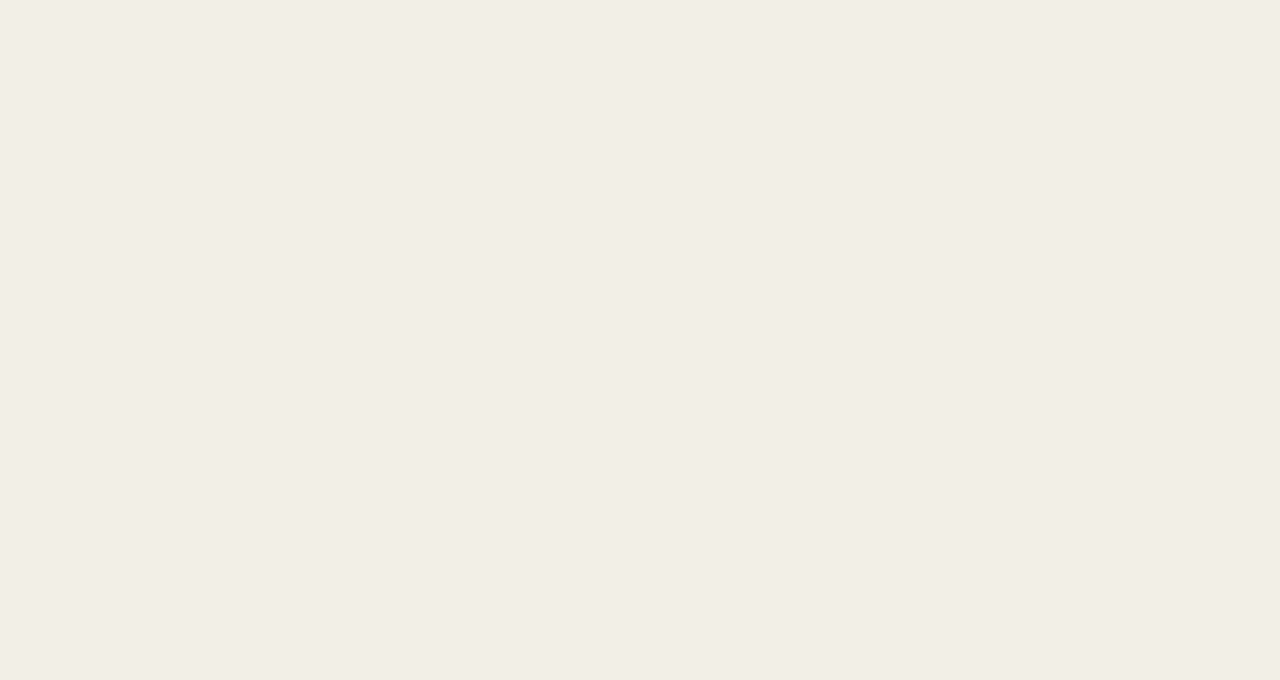
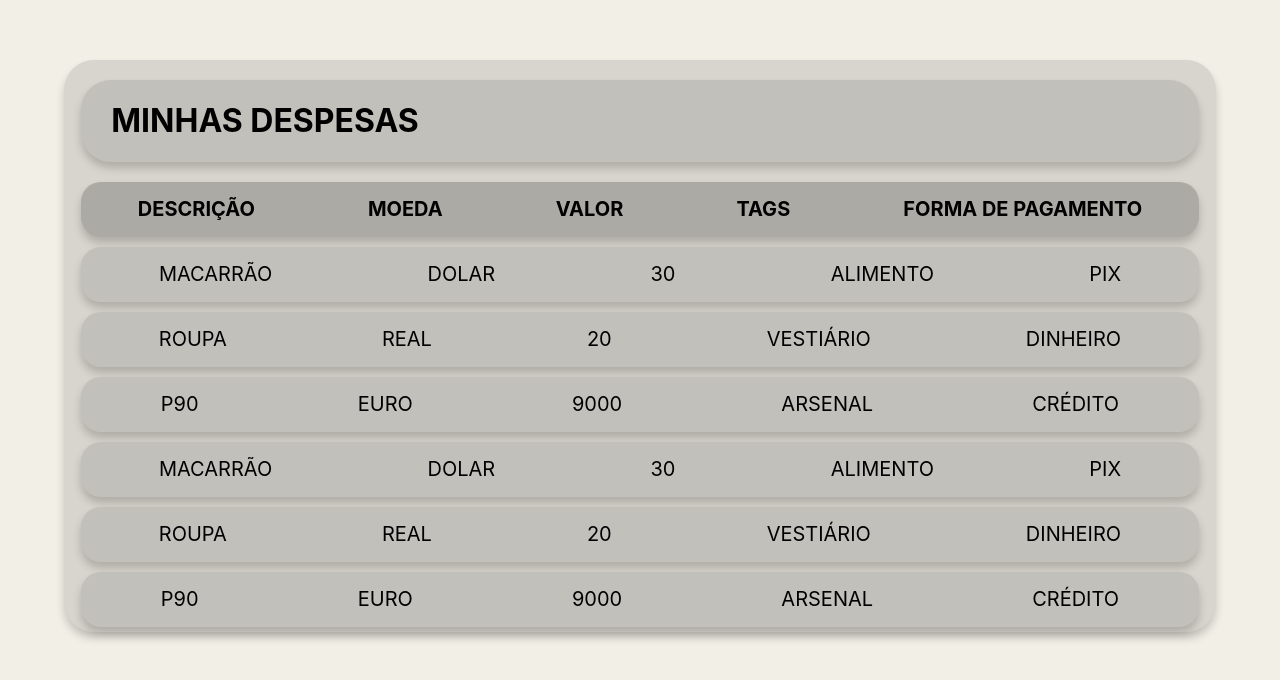
Before and after one commit to rcmertz/e-wallet, a React (Create React App) app: page /wallet in a window 1280 px wide. Before the commit this address had no page. Shown: the top 680 px of the page. Built offline with nearby package versions, Linux system fonts and the light colour scheme.

Commit message:
list iniciada

```diff
--- a/src/App.jsx
+++ b/src/App.jsx
@@ -8,7 +8,8 @@ function App() {
   return (
     <BrowserRouter>
       <Routes>
-        <Route path='/' element={<Expense />} />
+        <Route path='/' element={<Login />} />
+        <Route path='/wallet' element={<Expense />} />
       </Routes>
     </BrowserRouter>
   );
--- a/src/components/expense/Expense.css
+++ b/src/components/expense/Expense.css
@@ -7,29 +7,73 @@
     width: 100%;
     background:#F2EFE6;
 }
-.expense-action{
+.expense-list-card{
     display: flex;
-    flex-direction: row;
+    flex-direction: column;
     align-items: center;
     justify-content: center;
-    height: 100%;
-    width: 100%;
+    height: 20%;
+    width: 90%;
     background: #D8D5CE;
+    margin: 60px;
+    border-radius: 30px;
+    box-shadow: 0px 6px 9px rgba(0, 0, 0, 0.19);
 }
-.actTitulo{
-    width: 90%;
+
+.expense-list-title{
+    background: #C2C0BB;
+    width: 97%;
+    margin: 20px;
+    border-radius: 30px;
+    box-shadow: 0px 6px 9px rgba(0, 0, 0, 0.19);
 }
-.actAction{
-    width: 10%;
+
+.expense-list-title > h1 {
+    font-weight: bolder;
+    margin-left: 30px;
 }
-.box{
+
+.exp-table{
+    width: 97%;
     display: flex;
-    flex-direction: row;
-    justify-content: center;
+    flex-direction: column;
+    justify-content: space-around;
     align-items: center;
 }
-.item{
+
+.exp-table-header{
+    width: 100%;
+    height: 55px;
+    background: #ACAAA4;
     display: flex;
-    width: 50%;
-    height: 70px;
+    justify-content: space-around;
+    align-items: center;
+    border-radius: 20px;
+    font-weight:bolder;
+    font-size: 20px;
+    margin-bottom: 5px;
+    box-shadow: 0px 6px 9px rgba(0, 0, 0, 0.19);
 }
+
+.exp-table-body{
+    width: 100%;
+    display: flex;
+    flex-direction: column;
+    justify-content: space-around;
+    text-transform: uppercase;
+    font-size: 20px;
+}
+
+.exp-table-row{
+    width: 100%;
+    height: 55px;
+    background: #C2C0BB;
+    display: flex;
+    justify-content: space-around;
+    align-items: center;
+    border-radius: 20px;
+    font-size: 20px;
+    margin-top: 5px;
+    margin-bottom: 5px;
+    box-shadow: 0px 6px 9px rgba(0, 0, 0, 0.19);
+}
--- a/src/components/expense/Expense.jsx
+++ b/src/components/expense/Expense.jsx
@@ -1,13 +1,43 @@
-import Input from "../input/Input";
-import Button from "../button/Button";
 import "./Expense.css"
 
+var expenses = [
+  { descricao: 'Macarrão', moeda: 'Dolar', valor: 30, tags: 'Alimento', formaPagamento: 'Pix' },
+  { descricao: 'Roupa', moeda: 'Real', valor: 20, tags: 'Vestiário', formaPagamento: 'Dinheiro' },
+  { descricao: 'P90', moeda: 'Euro', valor: 9000, tags: 'Arsenal', formaPagamento: 'Crédito' },
+  { descricao: 'Macarrão', moeda: 'Dolar', valor: 30, tags: 'Alimento', formaPagamento: 'Pix' },
+  { descricao: 'Roupa', moeda: 'Real', valor: 20, tags: 'Vestiário', formaPagamento: 'Dinheiro' },
+  { descricao: 'P90', moeda: 'Euro', valor: 9000, tags: 'Arsenal', formaPagamento: 'Crédito' }
+];
 
 export default function Expense() {
   return (
     <div className="expense">
-      <div className="expense-action">
-        <h1>teste</h1>
+      <div className="expense-list-card">
+        <div className="expense-list-title">
+          <h1>MINHAS DESPESAS</h1>
+        </div>
+        <div className="exp-table">
+          <div className="exp-table-header">
+            <div className="exp-table-title" id="descricao"><p>DESCRIÇÃO</p></div>
+            <div className="exp-table-title" id="moeda"><p>MOEDA</p></div>
+            <div className="exp-table-title" id="valor"><p>VALOR</p></div>
+            <div className="exp-table-title" id="tags"><p>TAGS</p></div>
+            <div className="exp-table-title" id="forma"><p>FORMA DE PAGAMENTO</p></div>
+          </div>
+          <div className="exp-table-body">
+            {
+              expenses.map((item) => (
+                <div className="exp-table-row">
+                  <div className="exp-table-cell" id="descricao"><p>{item.descricao}</p></div>
+                  <div className="exp-table-cell" id="moeda"><p>{item.moeda}</p></div>
+                  <div className="exp-table-cell" id="valor"><p>{item.valor}</p></div>
+                  <div className="exp-table-cell" id="tags"><p>{item.tags}</p></div>
+                  <div className="exp-table-cell" id="forma"><p>{item.formaPagamento}</p></div>
+                </div>
+              ))
+            }
+          </div>
+        </div>
       </div>
     </div>
   )
```
Also changed, not shown: 1 other file (tests, documents, lock files or other folders).
